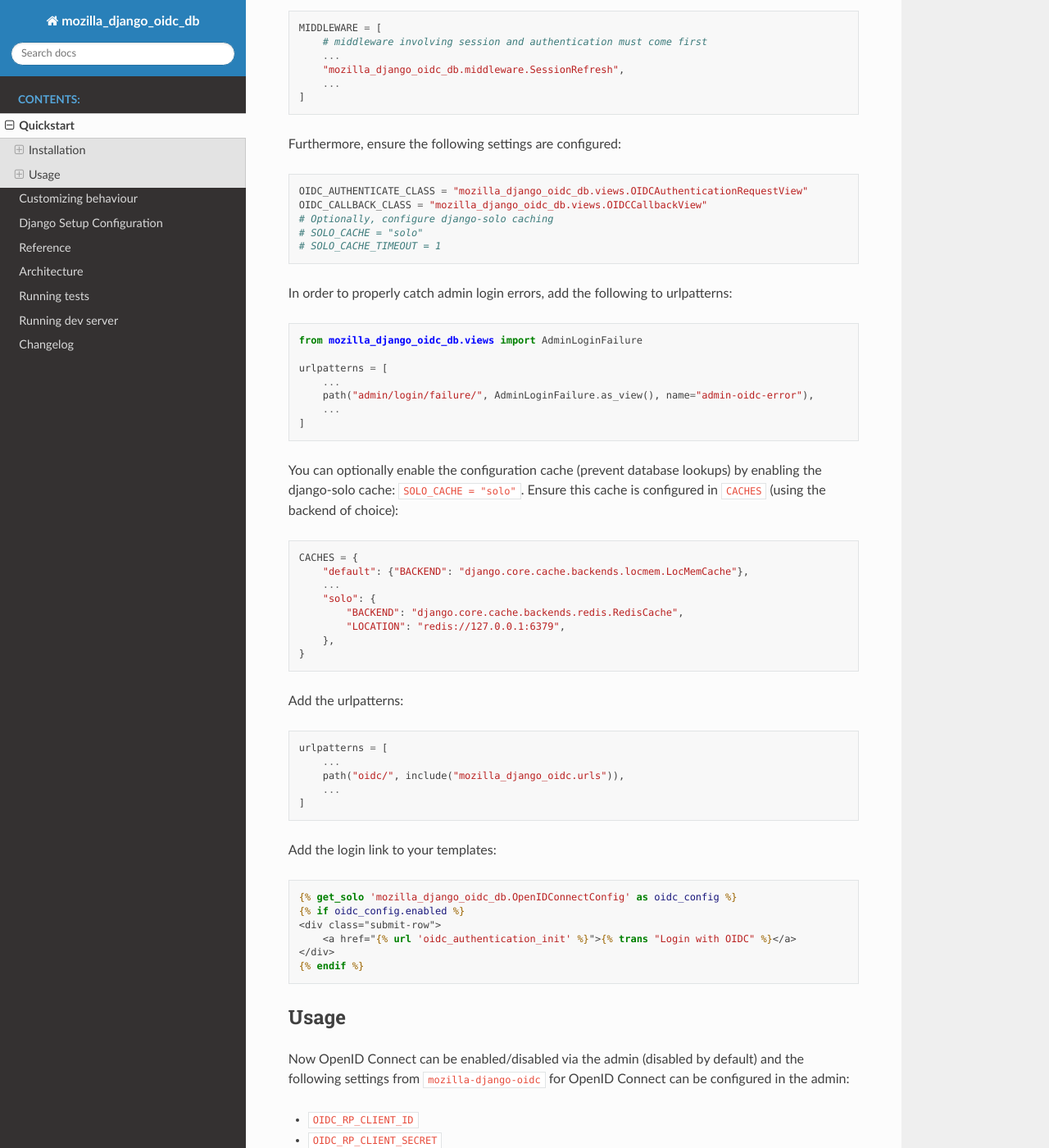
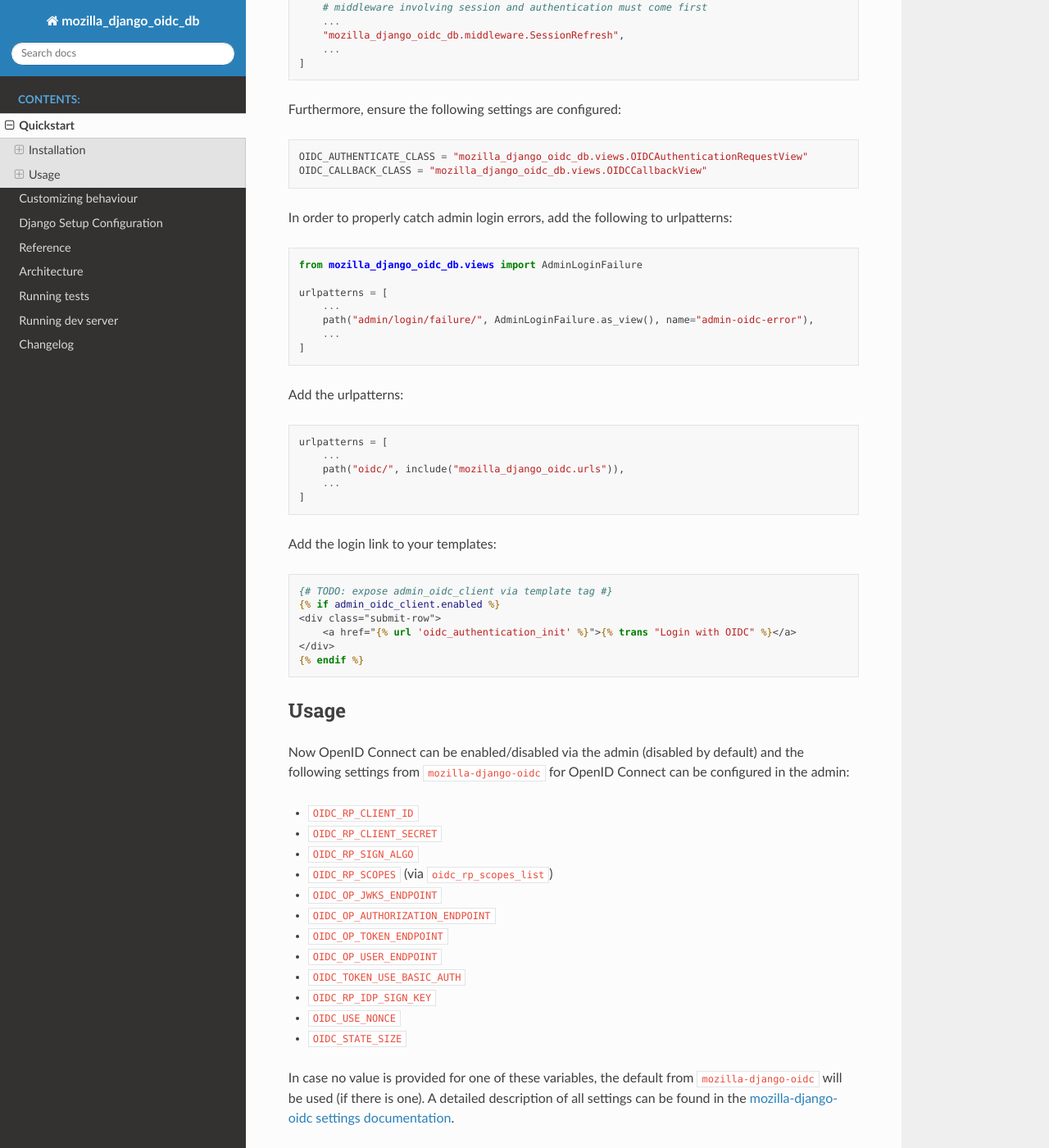
Before and after one commit to maykinmedia/mozilla-django-oidc-db, a Sphinx documentation site: the page built from docs/quickstart.rst, in a window 1280 px wide and 1400 px high, scrolled down 1426 px. Shown: the whole window at 82% size. Built offline with Sphinx 7.4.7 and the Read the Docs theme 3.1.0, drawn with Linux system fonts in a browser that asks for light colours.

Commit message:
:heavy_minus_sign: Drop django-solo dependency

```diff
--- a/docs/quickstart.rst
+++ b/docs/quickstart.rst
@@ -21,7 +21,6 @@
 This will also install the following packages:
 
 - ``mozilla-django-oidc``
-- ``django-solo``
 - ``django-jsonform``
 
 You can optionally install `django-setup-configuration`_ support with:
@@ -40,7 +39,6 @@
     INSTALLED_APPS = [
         ...
         "django_jsonform",
-        "solo",
         "mozilla_django_oidc",
         "mozilla_django_oidc_db",
         ...
@@ -82,9 +80,6 @@
 
     OIDC_AUTHENTICATE_CLASS = "mozilla_django_oidc_db.views.OIDCAuthenticationRequestView"
     OIDC_CALLBACK_CLASS = "mozilla_django_oidc_db.views.OIDCCallbackView"
-    # Optionally, configure django-solo caching
-    # SOLO_CACHE = "solo"
-    # SOLO_CACHE_TIMEOUT = 1
 
 In order to properly catch admin login errors, add the following to urlpatterns:
 
@@ -97,21 +92,6 @@
         path("admin/login/failure/", AdminLoginFailure.as_view(), name="admin-oidc-error"),
         ...
     ]
-
-You can optionally enable the configuration cache (prevent database lookups) by enabling
-the django-solo cache: ``SOLO_CACHE = "solo"``. Ensure this cache is configured in
-``CACHES`` (using the backend of choice):
-
-.. code-block:: python
-
-    CACHES = {
-        "default": {"BACKEND": "django.core.cache.backends.locmem.LocMemCache"},
-        ...
-        "solo": {
-            "BACKEND": "django.core.cache.backends.redis.RedisCache",
-            "LOCATION": "redis://127.0.0.1:6379",
-        },
-    }
 
 Add the urlpatterns:
 
@@ -127,8 +107,8 @@
 
 .. code-block:: django
 
-    {% get_solo 'mozilla_django_oidc_db.OpenIDConnectConfig' as oidc_config %}
-    {% if oidc_config.enabled %}
+    {# TODO: expose admin_oidc_client via template tag #}
+    {% if admin_oidc_client.enabled %}
     <div class="submit-row">
         <a href="{% url 'oidc_authentication_init' %}">{% trans "Login with OIDC" %}</a>
     </div>
--- a/pyproject.toml
+++ b/pyproject.toml
@@ -29,7 +29,6 @@
 dependencies = [
     "django>=4.2",
     "django-jsonform>=2.12",
-    "django-solo",
     "glom",
     "mozilla-django-oidc>=3.0.0",
     "typing-extensions>=4.0.0",
@@ -47,7 +46,7 @@
     "django-setup-configuration>=0.8.2",
 ]
 tests = [
-    "psycopg2",
+    "psycopg",
     "pytest",
     "pytest-django",
     "pytest-mock",
@@ -69,7 +68,6 @@
 ]
 release = [
     "bump-my-version",
-    "twine",
 ]
 
 [tool.setuptools.packages.find]
```
Also changed, not shown: 2 other files.
